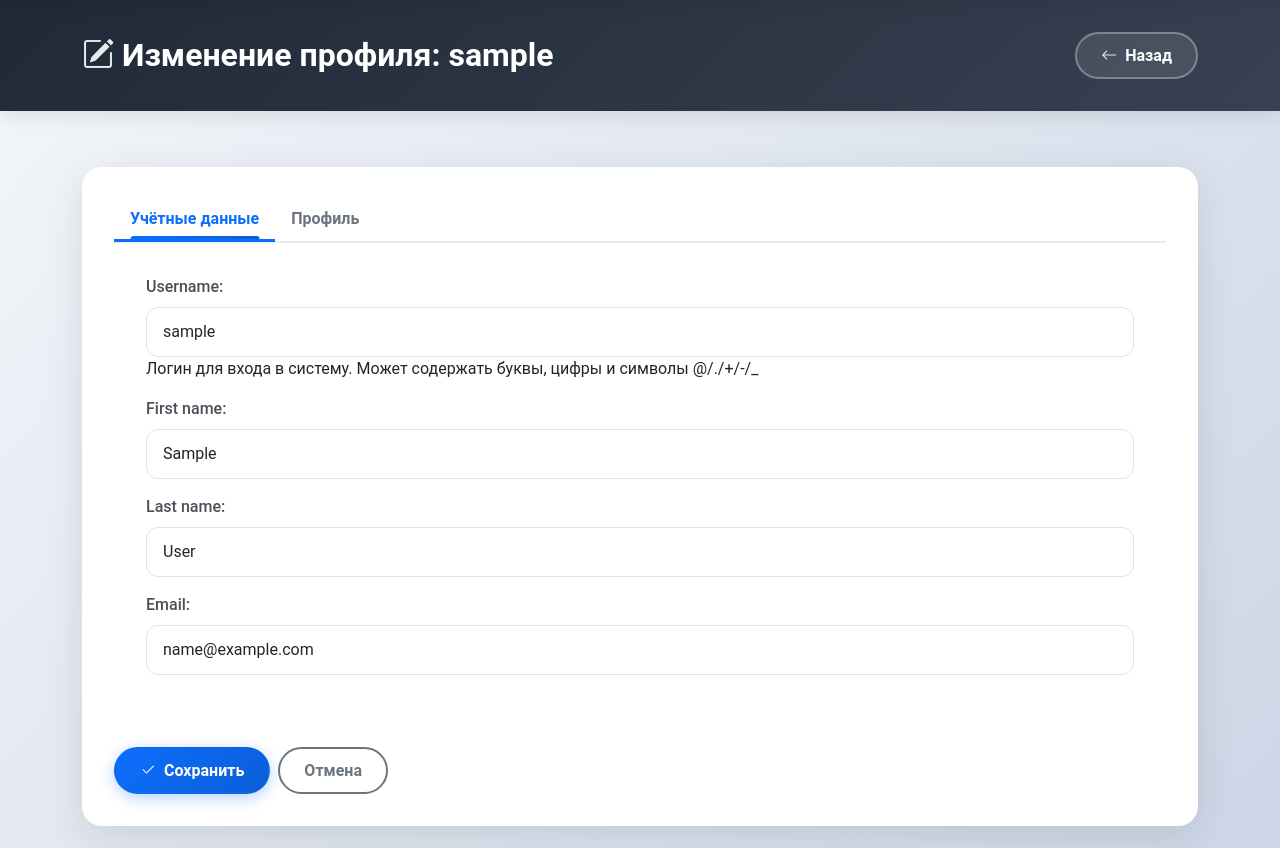
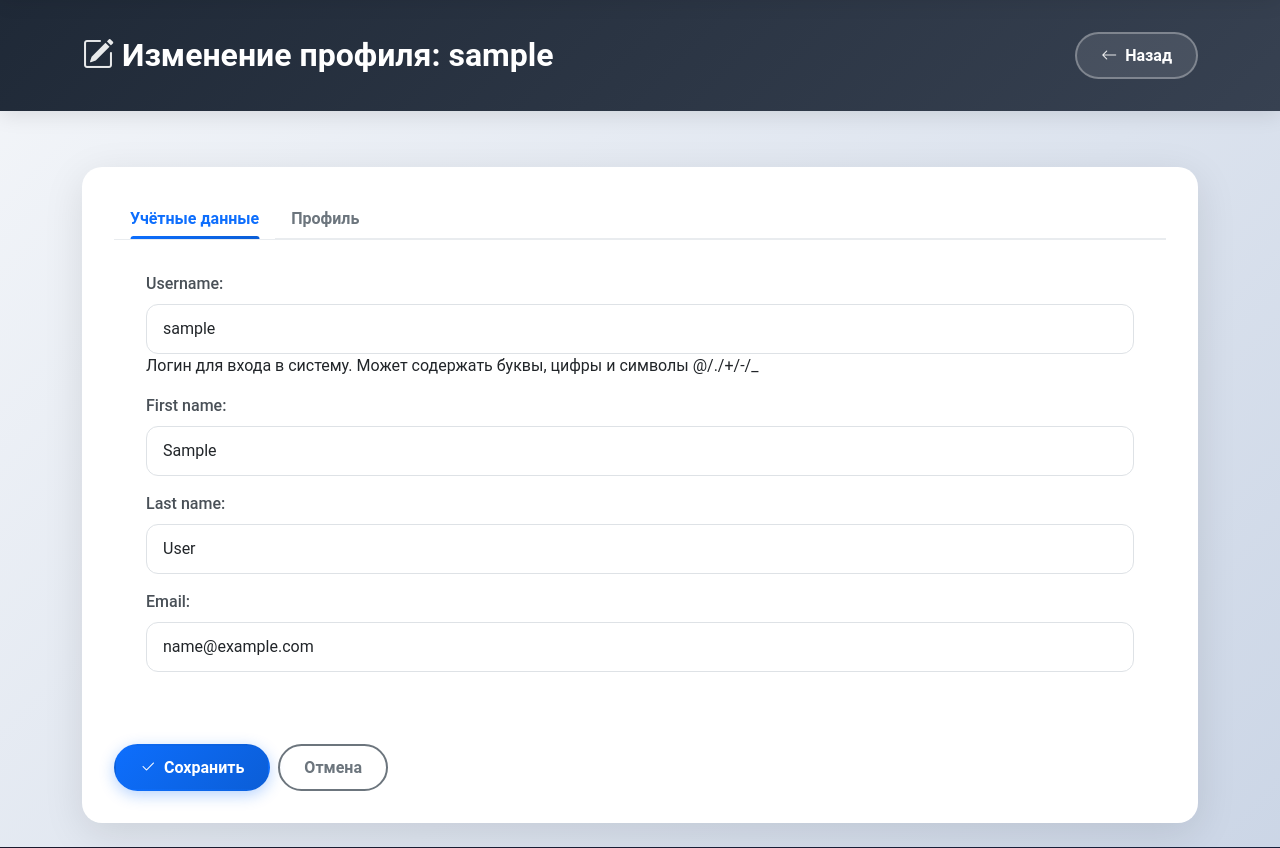
Before and after one commit to khasanyanovk/AutoService, a Django app: page /admin-user/1/edit/ in a window 1280 px wide. Shown: the part 68-916 px from the top of the page. Run offline with Django 5.2, Linux system fonts and the light colour scheme; the visitor is signed in with stand-in values (Sample User, id 1); data comes from the database, SQL or seed files in the repository; data that the repository does not hold is empty; some libraries are stand-ins or nearby versions.

Commit message:
Fix nav admin panel underlying (#24)
* fix/fix-nav-underlying fixed nav admin panel underlying

* fix/fix-nav-underlying fixed some styles

```diff
--- a/admin_panel/static/admin_panel/css/admin-user-edit.css
+++ b/admin_panel/static/admin_panel/css/admin-user-edit.css
@@ -10,20 +10,10 @@
   }
   .nav-tabs .nav-link {
     border: none;
-    border-bottom: 3px solid transparent;
     color: #6c757d;
     font-weight: 600;
     padding: 1rem 1.5rem;
     transition: all 0.3s ease;
-  }
-  .nav-tabs .nav-link:hover {
-    color: #0d6efd;
-    border-bottom-color: #0d6efd;
-  }
-  .nav-tabs .nav-link.active {
-    color: #0d6efd;
-    background: transparent;
-    border-bottom-color: #0d6efd;
   }
 
   .tab-content {
```
